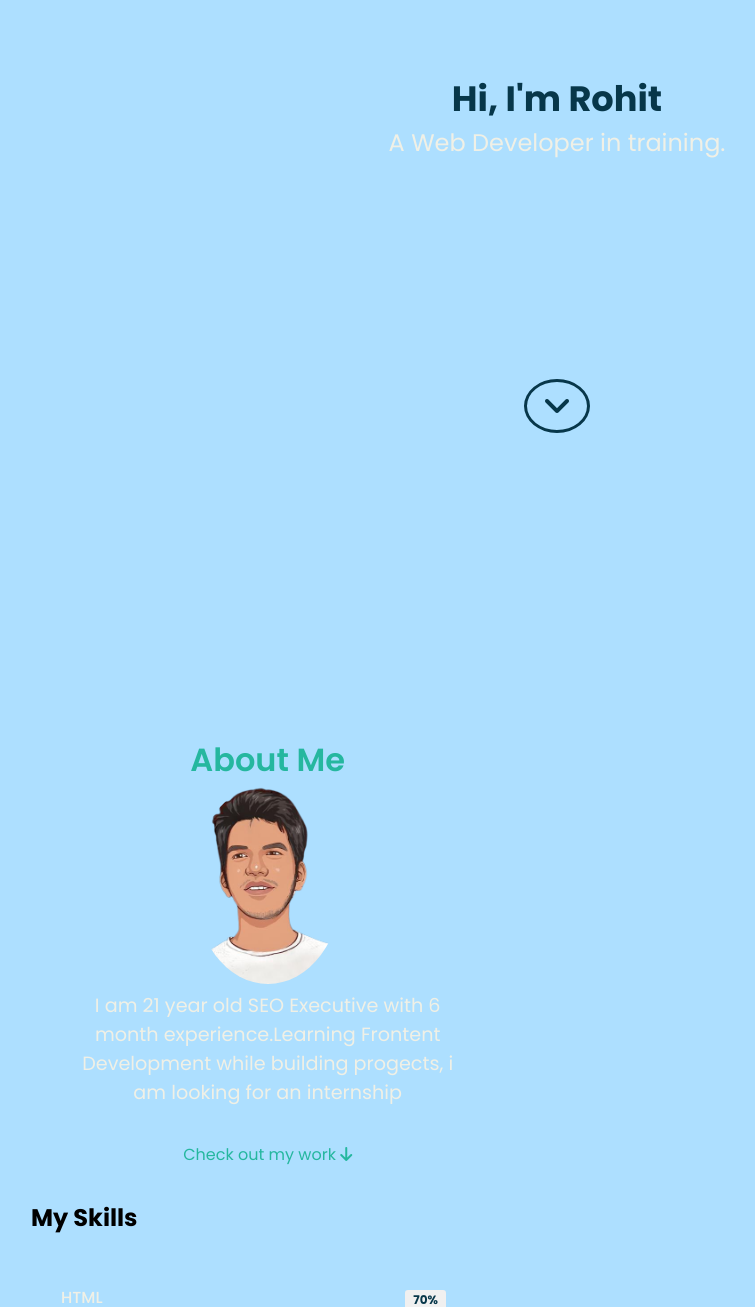
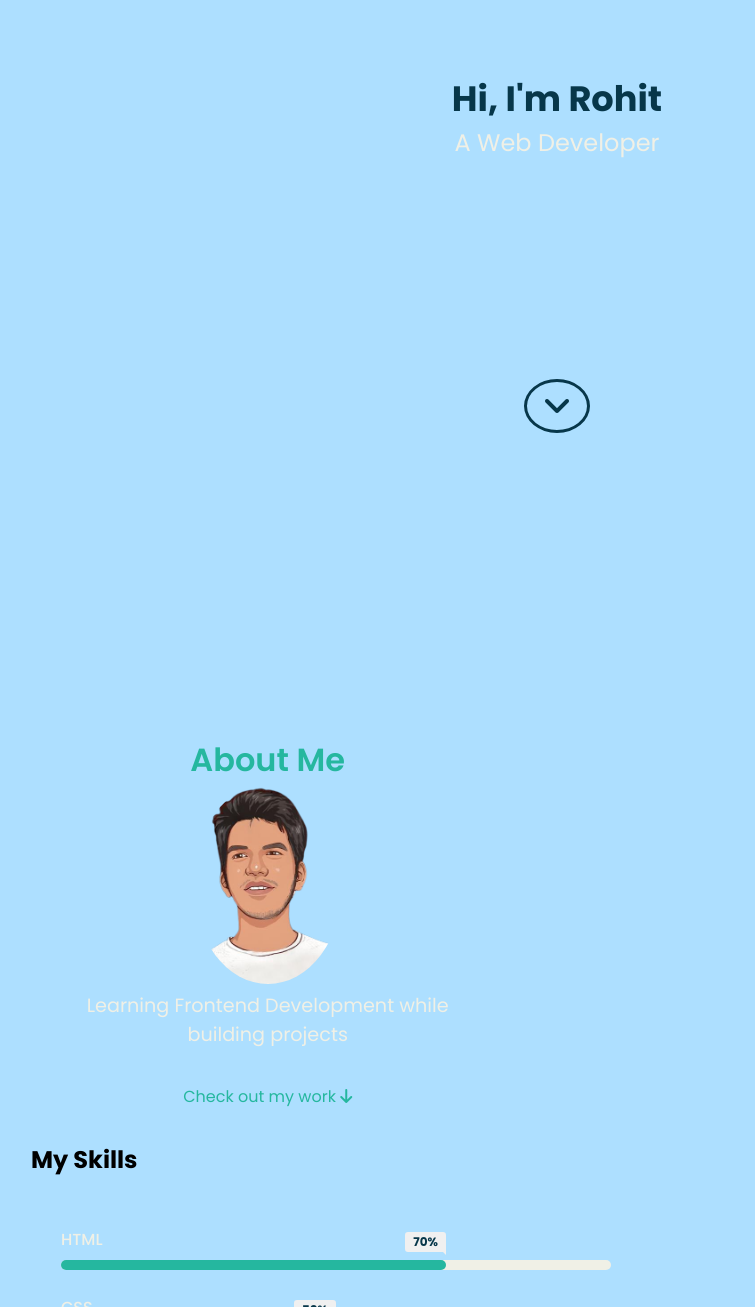
Before and after one commit to rohit90c/portfolio, a plain HTML site: page index.html in a window 1280 px wide. Shown: the part 260-1567 px from the top of the page, without its empty margins (83-838 px from the left). Drawn offline with nearby package versions, Linux system fonts and the light colour scheme; a web font is replaced by a local one.

Commit message:
Update index.html

```diff
--- a/index.html
+++ b/index.html
@@ -28,7 +28,7 @@
         <div class="home-content" id="home-page">
             <div class="name">
                 <h1>Hi, I'm Rohit</h1>
-                <p>A Web Developer in training.</p>
+                <p>A Web Developer</p>
             </div>
             <div class="angle-down-icon">
                 <a href="#about"><i class="fas fa-angle-down"></i></a>
@@ -43,8 +43,8 @@
                         <h1 class="about-heading">About Me</h1>
                     </div>
                     <img src="image/1photo.png" alt="image">
-                    <p> I am 21 year old SEO Executive with 6 month experience.Learning Frontent Development while
-                        building progects, i am looking for an internship</p>
+                    <p> Learning Frontend Development while
+                        building projects</p>
                     <div class="work-arrow">
                         <p>
                             <a href="#my-works">Check out my work <i class="fas fa-arrow-down"></i></a>
```
